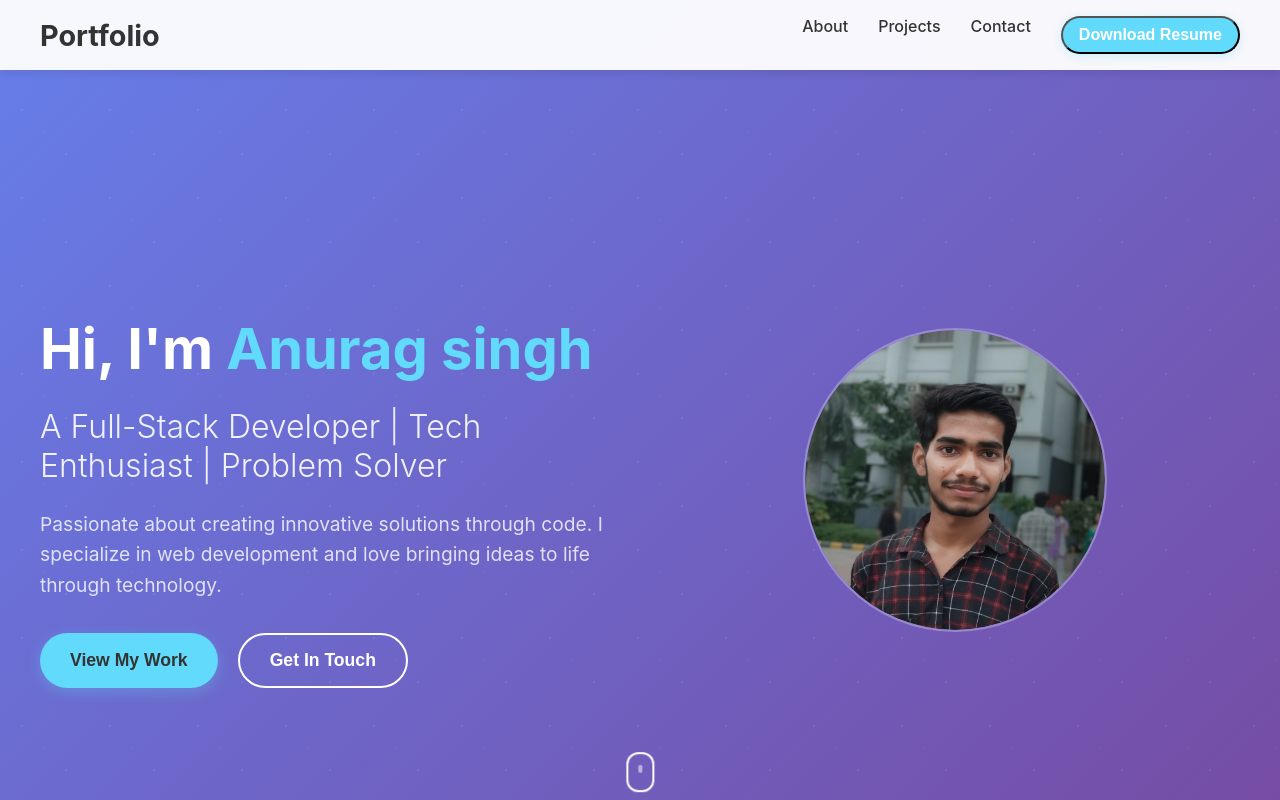
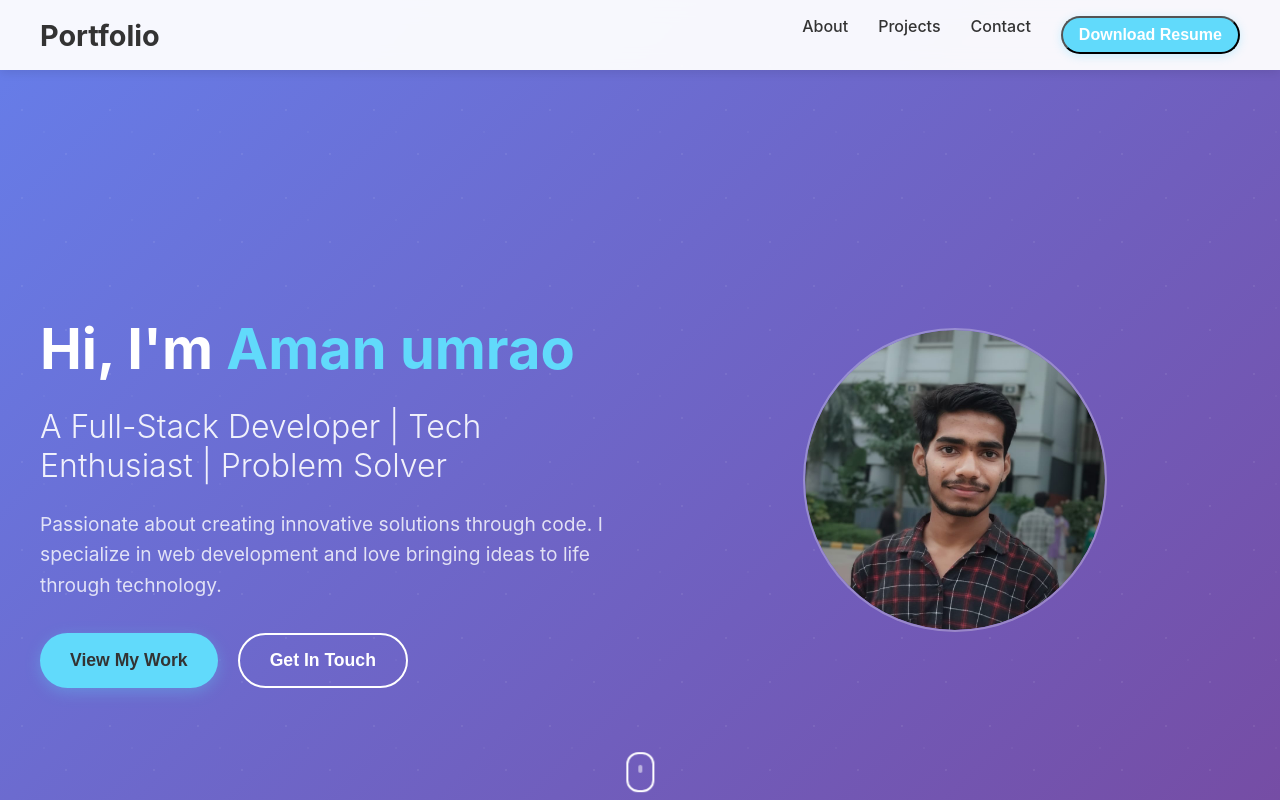
Before and after one commit to 20anuragsingh/portfolio, a React (Create React App) app in the folder my-portfolio/: page / in a window 1280 px wide. Shown: the top 800 px of the page. Built offline with nearby package versions, Linux system fonts and the light colour scheme.

Commit message:
Update hero name in Hero.js component

```diff
--- a/my-portfolio/src/components/Hero.js
+++ b/my-portfolio/src/components/Hero.js
@@ -7,7 +7,7 @@ const Hero = () => {
       <div className="hero-container">
         <div className="hero-content">
           <h1 className="hero-title">
-            Hi, I'm <span className="hero-name">Anurag singh</span>
+            Hi, I'm <span className="hero-name">Aman umrao</span>
           </h1>
           <h2 className="hero-subtitle">
             A Full-Stack Developer | Tech Enthusiast | Problem Solver
```
